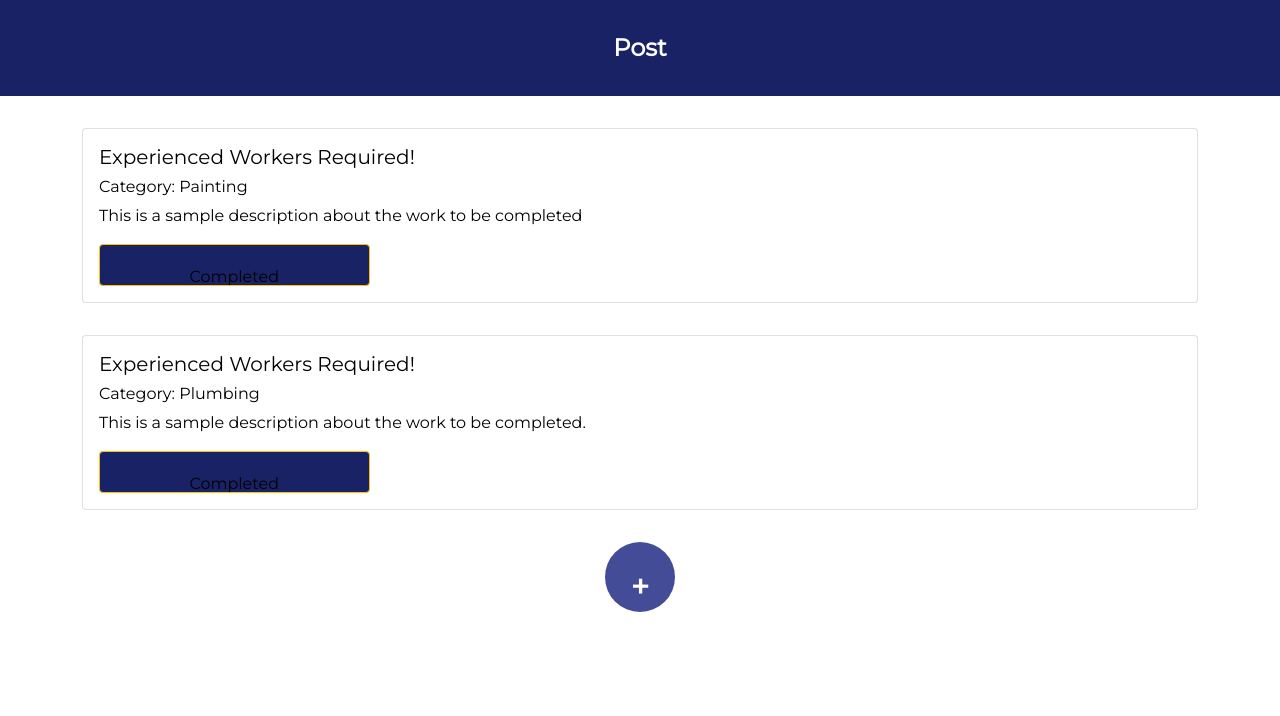
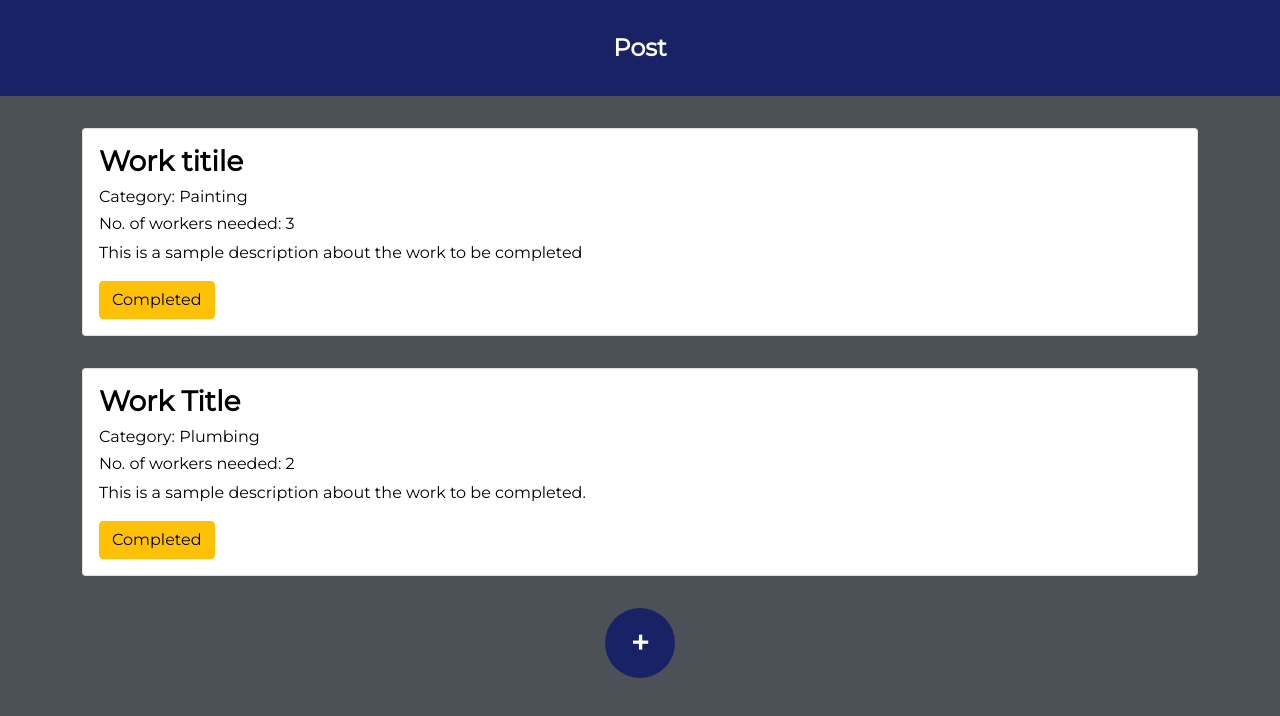
Before and after one commit to abelkmathew/2021_IBM_Code_Challenge_Informal-Workers-Management-Platform, a React (Create React App) app in the folder Frontend/frontend/: page /customerhome in a window 1280 px wide. Shown: the top 716 px of the page. Built offline with nearby package versions, Linux system fonts and the light colour scheme.

Commit message:
CSS corrections

```diff
--- a/Frontend/frontend/src/pages/AboutUs/AboutUs.js
+++ b/Frontend/frontend/src/pages/AboutUs/AboutUs.js
@@ -6,10 +6,13 @@ import image from './about.png'
 function AboutUs() {
     return (
         <div className="aboutPage">
-            <div className="container aboutWrapper">
+            <div className=" aboutWrapper">
                 <div className="aboutHeading"><h1>About Us</h1>
-                <h3>Our Vision</h3></div>
-                <div class="row">
+                </div>
+                <div class="container">
+
+
+                <div class=" row">
                     <div className="col-md-6">
                     <p>Lorem ipsum dolor sit amet, consectetur adipiscing elit.
                         Aenean maximus mauris nec sapien accumsan, vel dapibus ex auctor.
@@ -35,7 +38,7 @@ function AboutUs() {
                         Infopark-684521
                     </p>
                 </div>
-
+                </div>
             </div>
         </div>
     )
--- a/Frontend/frontend/src/pages/AboutUs/aboutus.css
+++ b/Frontend/frontend/src/pages/AboutUs/aboutus.css
@@ -1,11 +1,17 @@
 .aboutPage{
     width: 100%;
     height: 100%;
-    background-color: #857EDB;
+
+    color:#fff;
+}
+.aboutWrapper{
+    background-color: #4c5057;
 }
 .aboutHeading{
     text-align: center;
-    padding-top: 50px;
+    padding-top: 30px;
+    padding-bottom: 30px;
+    background-color: #1a2266;
 }
 .row{
     padding-top: 30px;
@@ -13,3 +19,7 @@
 .contactUs{
     padding-bottom: 3rem;
 }
+
+/* .aboutPage .aboutHeading{
+    background-color: #1a2266;
+} */
--- a/Frontend/frontend/src/pages/CustomerHome/CustomerHome.css
+++ b/Frontend/frontend/src/pages/CustomerHome/CustomerHome.css
@@ -1,7 +1,8 @@
 .customerHomepage{
     width: 100%;
-    height: 100%;
+    height: 100vh;
     color: #fff;
+    background-color: #4c5057;
 
 }
 .customerHomepage .HeadText{
@@ -18,6 +19,9 @@
     color:black;
 
 }
+.post h3{
+    font-weight: bold;
+}
 .card .card-title{
     color: black;
 }
@@ -32,6 +36,9 @@
     font-size: xx-large;
     font-weight: bold;
     border-radius: 80px;
-    background-color: #434c97;
+    background-color: #1a2266;
     color: #fff;
 }
+.createBtn button:hover{
+    color:yellow;
+}
--- a/Frontend/frontend/src/pages/CustomerHome/CustomerHome.js
+++ b/Frontend/frontend/src/pages/CustomerHome/CustomerHome.js
@@ -10,16 +10,18 @@ function CustomerHome() {
         <div className="container post">
             <div className="card" >
                 <div class="card-body">
-                    <h5 className="post-title">Experienced Workers Required!</h5>
+                    <h3 className="post-title">Work titile</h3>
                     <h6 className="post">Category: Painting</h6>
+                    <h6 className="post">No. of workers needed: 3</h6>
                     <p className="post-text">This is a sample description about the work to be completed</p>
                     <button type="button" className="btn btn-warning">Completed</button>
                 </div>
             </div>
             <div className="card" >
                 <div class="card-body">
-                    <h5 className="post-title">Experienced Workers Required!</h5>
+                    <h3 className="post-title">Work Title</h3>
                     <h6 className="post">Category: Plumbing</h6>
+                    <h6 className="post">No. of workers needed: 2</h6>
                     <p className="post-text">This is a sample description about the work to be completed.</p>
                     <button type="button" className="btn btn-warning">Completed</button>
                 </div>
--- a/Frontend/frontend/src/pages/CustomerSignUp/CustomerSignUp.js
+++ b/Frontend/frontend/src/pages/CustomerSignUp/CustomerSignUp.js
@@ -5,7 +5,7 @@ function CustomerSignUp() {
     return (
         <div className="customerSignup">
             <div className="container form">
-                    <div className="headText">CustomerSignUp</div>
+                    <div className="headText">Customer Sign Up</div>
                     <div class="inputField">
                     <input type="text" class="form-control" id="exampleFormControlInput1" placeholder="First Name"></input>
                     <input type="text" class="form-control" id="exampleFormControlInput1" placeholder="Last Name"></input>
--- a/Frontend/frontend/src/pages/CustomerSignUp/customersignup.css
+++ b/Frontend/frontend/src/pages/CustomerSignUp/customersignup.css
@@ -1,16 +1,17 @@
 
 .customerSignup{
     width: 100%;
-    height: 100%;
+    height: 100vh;
     background-color: #4C5057;
+    padding-top: 80px;
 }
 
-.btn{
+.customerSignup .btn{
     background-color: #1A2266;
     padding: 20px;
-    height:40px;
-    width:25%;
     text-align: center;
+    color:#fff;
+    font-family: bold;
 }
 
 .inputFields{
--- a/Frontend/frontend/src/pages/Login/Login.js
+++ b/Frontend/frontend/src/pages/Login/Login.js
@@ -14,10 +14,10 @@ function Login() {
                     <div className="pwd"><input type="password" class="form-control" id="exampleFormControlInput1" placeholder="Password"></input>
                     </div>
                     <div className="forgotPWD"><a href="#">Forgot password ?</a></div>
-                    <button type="button" class="btn ">Login</button>
+                    <Link to="/customerhome"> <button type="button" class="btn ">Login</button></Link>
                     <div className="signUp">
                         Don't have an account?
-                        <Link to="signUp"> Sign Up</Link>
+                        <Link to="/signUp"> Sign Up</Link>
                     </div>
                 </div>
             </div>
--- a/Frontend/frontend/src/pages/SignUp/signup.css
+++ b/Frontend/frontend/src/pages/SignUp/signup.css
@@ -31,7 +31,7 @@
     background-color: #1a2266;
     border: 0;
     border-radius: 10px;
-    /* padding: 10px 40px; */
+
     color: white;
     font-family: 'Montserrat', sans-serif;
     font-weight: bold;
```
Also changed, not shown: Frontend/frontend/src/pages/CreatePost/CreatePost.js (+11 -1 lines).
